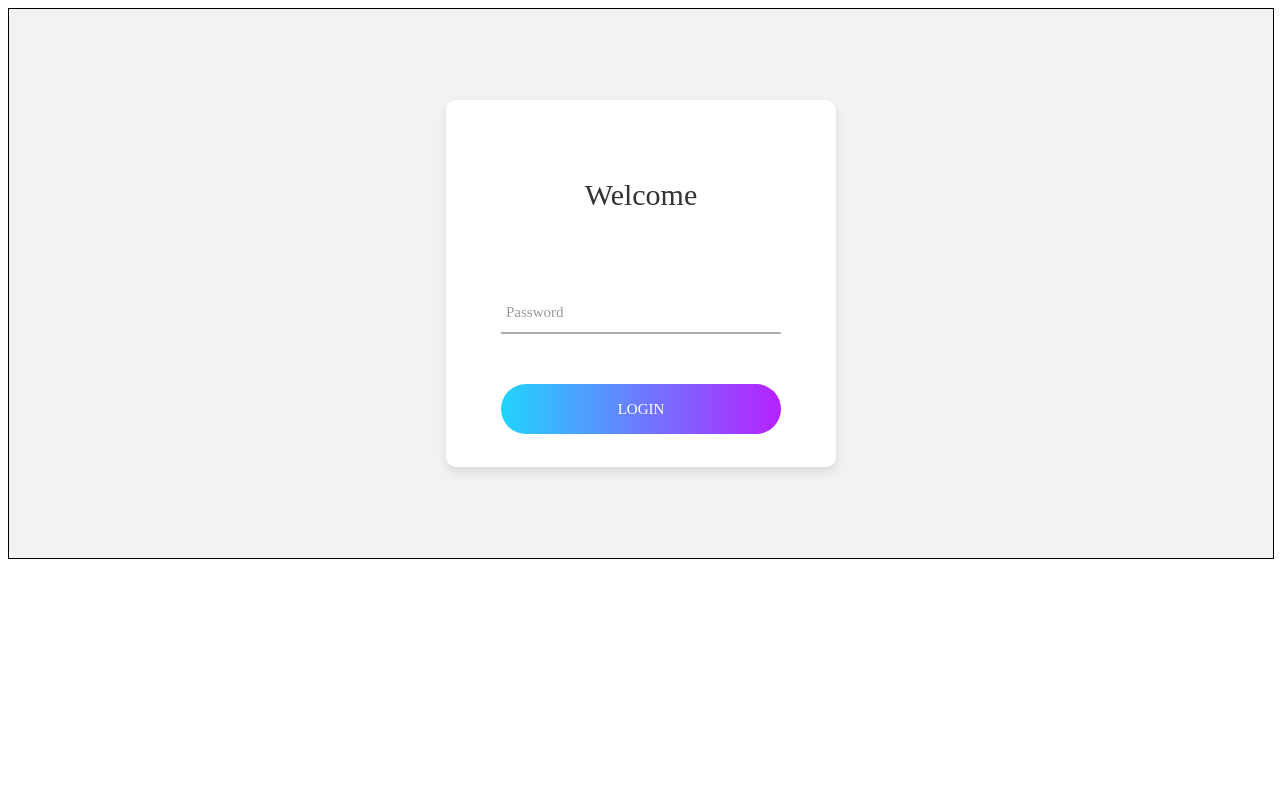
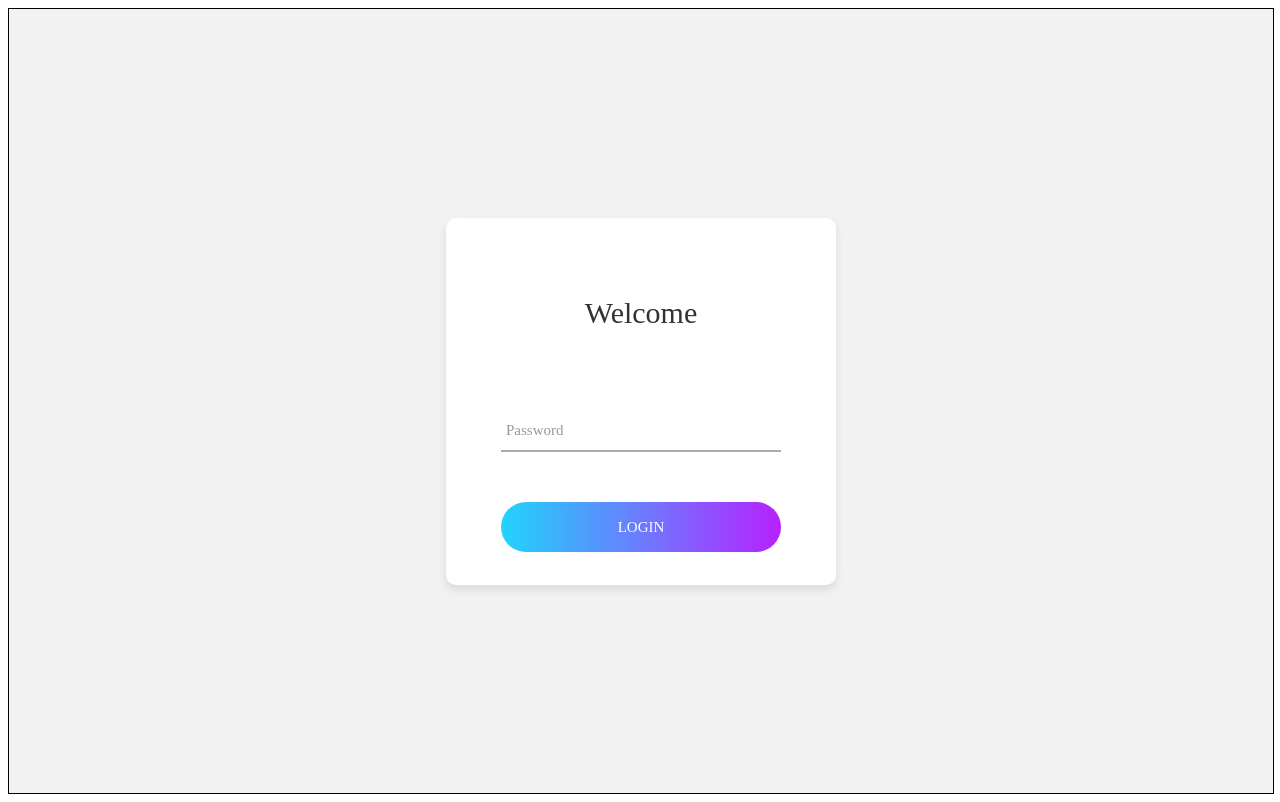
Before and after one commit to naveenmaheswaran/eaton, a plain HTML site: page index.html in a window 1280 px wide. Drawn offline with Linux system fonts and the light colour scheme; a web font is replaced by a local one.

Commit message:
Update index.html

```diff
--- a/index.html
+++ b/index.html
@@ -1,2 +1,2 @@
-<iframe src="login.html" width="100%" height="70%" style="border:1px solid black;">
+<iframe src="login.html" width="100%" height="100%" style="border:1px solid black;">
 </iframe>
```
